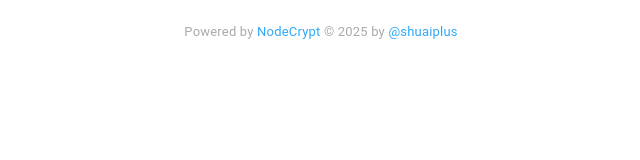
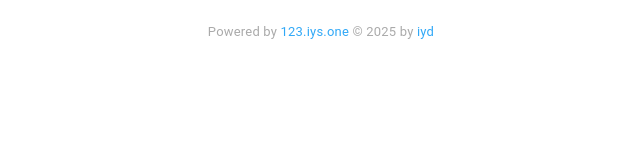
Before and after one commit to janky88/bbs123, a website built with Vite: page client/index.html in a window 1280 px wide. Shown: the whole page, without its empty margins (319-959 px from the left). Built offline with nearby package versions, Linux system fonts and the light colour scheme.

Commit message:
Update index.html

```diff
--- a/client/index.html
+++ b/client/index.html
@@ -107,8 +107,8 @@
 			</div>
 			<div class="rightbar-tabs tabs" id="member-tabs"> </div>		<div class="members" id="member-list"> </div>
 		</div>	</div>	<div class="powered-by">
-  Powered by <a href="https://github.com/shuaiplus/NodeCrypt" target="_blank" rel="noopener">NodeCrypt</a>
-  &copy; 2025 by <a href="https://github.com/shuaiplus" target="_blank" rel="noopener">@shuaiplus</a>
+  Powered by <a href="https://123.iys.one" target="_blank" rel="noopener">123.iys.one</a>
+  &copy; 2025 by <a href="https://123.iys.one" target="_blank" rel="noopener">iyd</a>
 </div>
 	<script type="module" src="./js/main.js"></script>
 </body>
```
